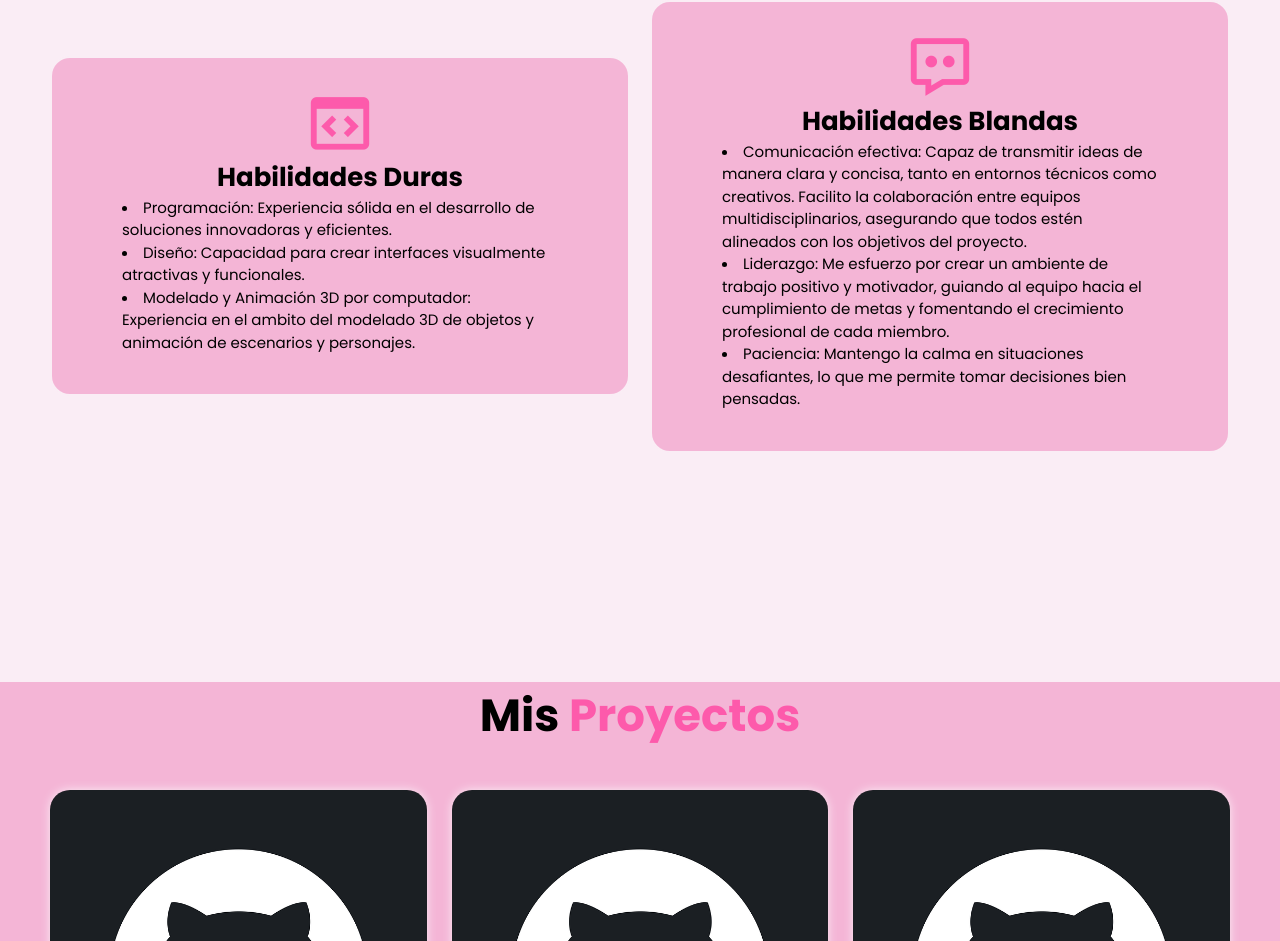
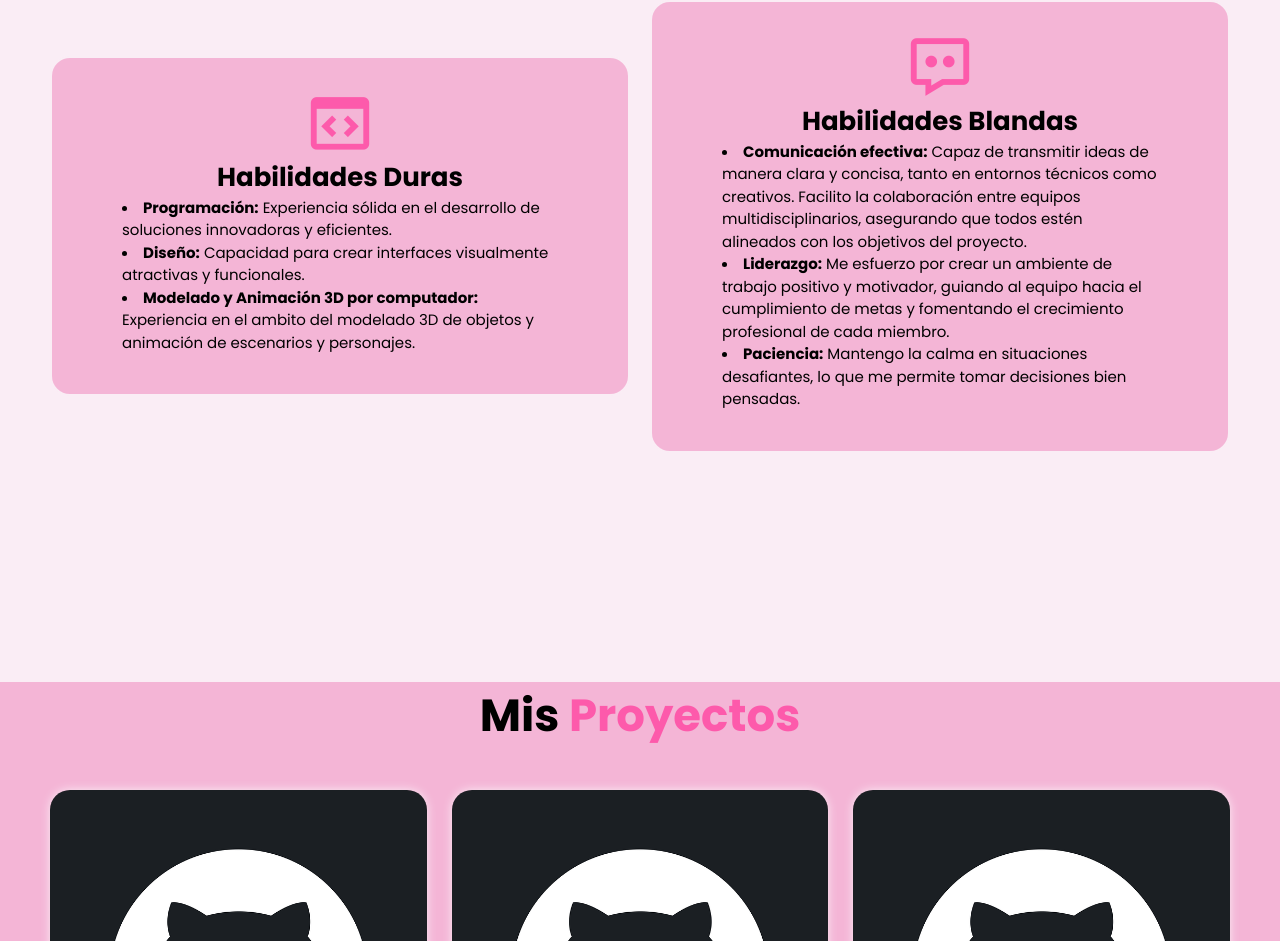
Before and after one commit to vbg03/Portafolio-React, a React (Vite) app: page / in a window 1280 px wide. Shown: the part 1718-2659 px from the top of the page. Built offline with nearby package versions, Linux system fonts and the light colour scheme.

Commit message:
últimas modificaciones del css

```diff
--- a/src/App.css
+++ b/src/App.css
@@ -243,11 +243,6 @@ span {
     font-size: 2.6rem
 }
 
-.habilidades-box p {
-    font-size: 1.6rem;
-    margin: 1rem 0 3rem;
-}
-
 .proyectos {
     background: var(--second-bg-color);
 }
--- a/src/assets/Componentes/habilidades/Habilidades.jsx
+++ b/src/assets/Componentes/habilidades/Habilidades.jsx
@@ -9,26 +9,26 @@ const Habilidades = () => {
                 <div className="habilidades-box">
                     <i className='bx bx-code-block'></i>
                     <h3>Habilidades Duras</h3>
-                    <li>Programación: Experiencia sólida en el desarrollo de soluciones
+                    <li><strong>Programación:</strong> Experiencia sólida en el desarrollo de soluciones
                         innovadoras y eficientes.</li>
-                    <li>Diseño: Capacidad para crear interfaces visualmente atractivas y
+                    <li><strong>Diseño:</strong> Capacidad para crear interfaces visualmente atractivas y
                         funcionales.</li>
-                    <li>Modelado y Animación 3D por computador: Experiencia en el ambito del
+                    <li><strong>Modelado y Animación 3D por computador:</strong> Experiencia en el ambito del
                         modelado 3D de objetos y animación de escenarios y personajes.</li>
                 </div>
 
                 <div className="habilidades-box">
                     <i className='bx bx-message-dots' ></i>
                     <h3>Habilidades Blandas</h3>
-                    <li>Comunicación efectiva: Capaz de transmitir ideas de manera clara y
+                    <li><strong>Comunicación efectiva:</strong> Capaz de transmitir ideas de manera clara y
                         concisa, tanto en entornos técnicos como creativos. Facilito la
                         colaboración entre equipos multidisciplinarios, asegurando que todos
                         estén alineados con los objetivos del proyecto.</li>
-                    <li>Liderazgo: Me
+                    <li><strong>Liderazgo:</strong> Me
                         esfuerzo por crear un ambiente de trabajo positivo y motivador,
                         guiando al equipo hacia el cumplimiento de metas y fomentando el
                         crecimiento profesional de cada miembro.</li>
-                    <li>Paciencia: Mantengo la calma en situaciones desafiantes, lo que me
+                    <li><strong>Paciencia:</strong> Mantengo la calma en situaciones desafiantes, lo que me
                         permite tomar decisiones bien pensadas.</li>
                 </div>
             </div>
```
